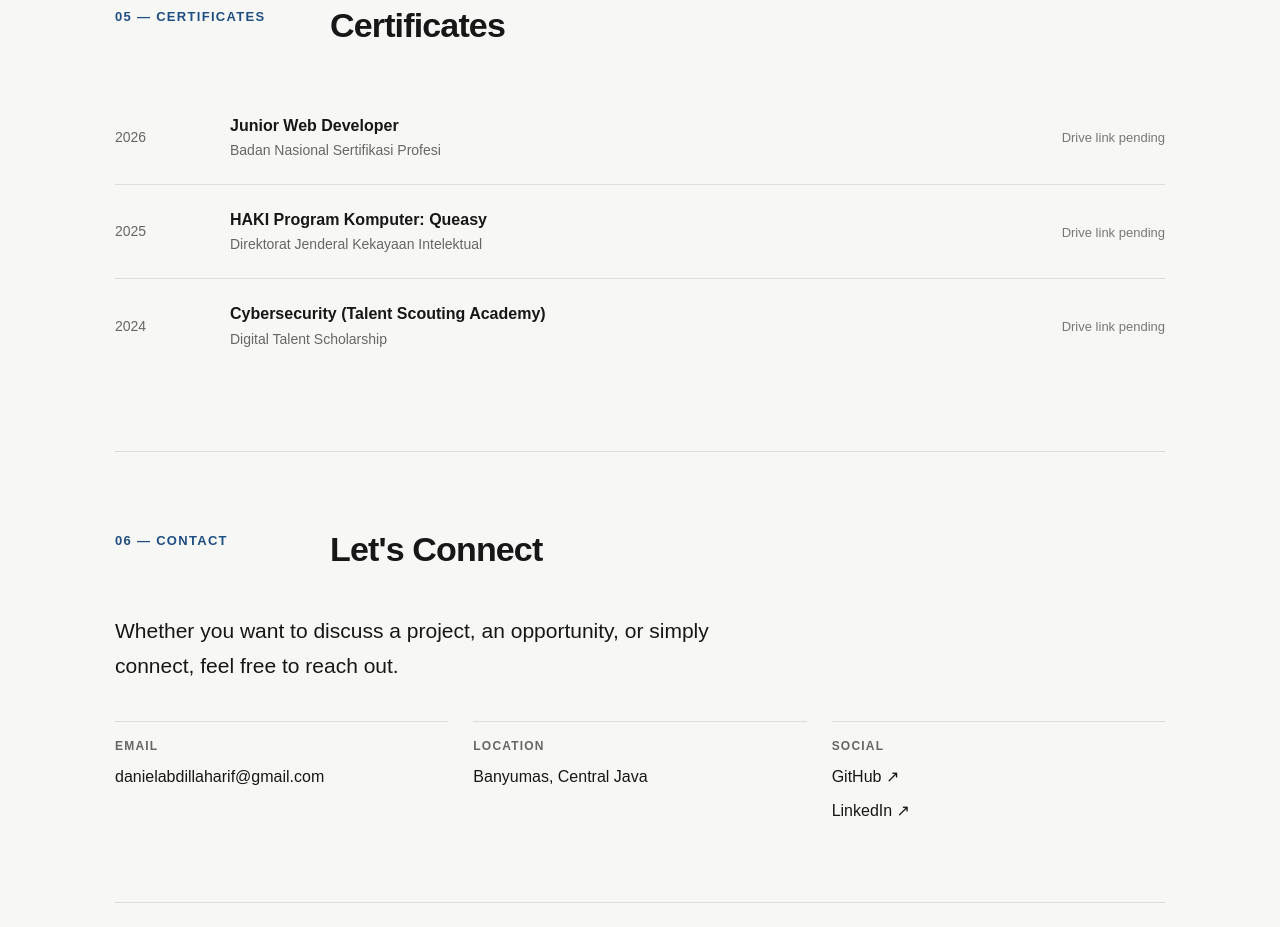
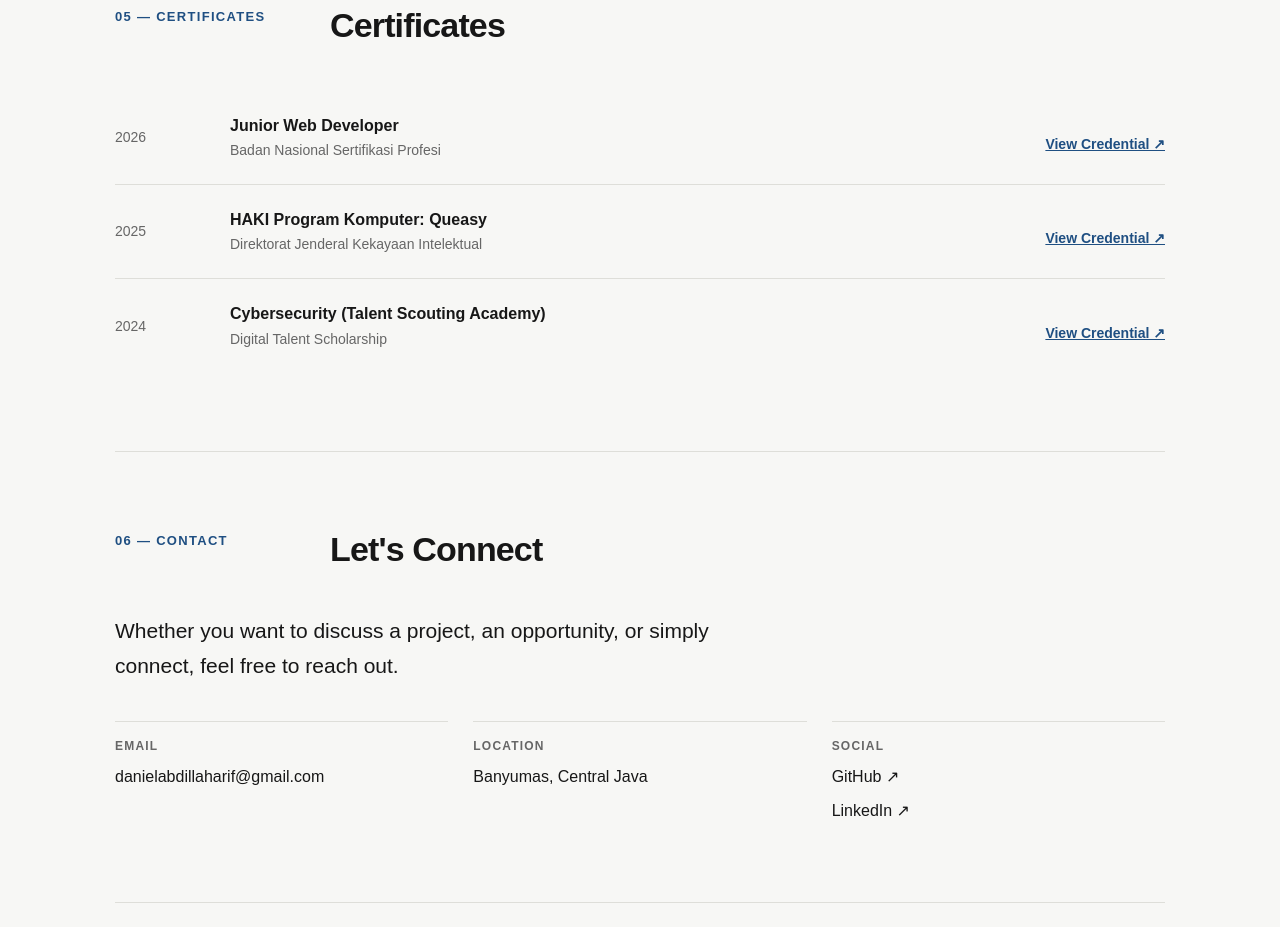
Before and after one commit to DanielAArif/daniel-portfolio, a plain HTML site: page index.html in a window 1280 px wide. Shown: the part 3740-4667 px from the top of the page. Drawn offline with Linux system fonts and the light colour scheme.

Commit message:
Update index.html

```diff
--- a/index.html
+++ b/index.html
@@ -4,7 +4,7 @@
   <meta charset="UTF-8">
   <meta name="viewport" content="width=device-width, initial-scale=1.0">
   <meta name="description" content="Portfolio of Daniel Abdillah Arif — Web Developer & Software Engineer.">
-  <title>Daniel Abdillah Arif — Web Developer & Software Engineer</title>
+  <title>Daniel Abdillah Arif</title>
   <style>
     :root {
       --bg: #f7f7f5;
@@ -713,7 +713,9 @@
               <div class="certificate-name">Junior Web Developer</div>
               <div class="certificate-issuer">Badan Nasional Sertifikasi Profesi</div>
             </div>
-            <div><span style="color:#777;font-size:13px;">Drive link pending</span></div>
+            <div><span style="color:#777;font-size:13px;">
+              <a class="project-link" href="" target="_blank" rel="noopener noreferrer">View Credential ↗</a>
+            </span></div>
           </article>
 
           <article class="certificate">
@@ -722,7 +724,9 @@
               <div class="certificate-name">HAKI Program Komputer: Queasy</div>
               <div class="certificate-issuer">Direktorat Jenderal Kekayaan Intelektual</div>
             </div>
-            <div><span style="color:#777;font-size:13px;">Drive link pending</span></div>
+            <div><span style="color:#777;font-size:13px;">
+              <a class="project-link" href="https://drive.google.com/file/d/1NYGHkZDl6hFQeq0tTkILcRyvCz-0cfgS/view?usp=sharing" target="_blank" rel="noopener noreferrer">View Credential ↗</a>
+            </span></div>
           </article>
 
           <article class="certificate">
@@ -731,7 +735,9 @@
               <div class="certificate-name">Cybersecurity (Talent Scouting Academy)</div>
               <div class="certificate-issuer">Digital Talent Scholarship</div>
             </div>
-            <div><span style="color:#777;font-size:13px;">Drive link pending</span></div>
+            <div><span style="color:#777;font-size:13px;">
+              <a class="project-link" href="https://drive.google.com/file/d/1TQ7KIRiFxa9JF_0Hr5w71YyyWK3Mgzlk/view?usp=sharing" target="_blank" rel="noopener noreferrer">View Credential ↗</a>
+            </span></div>
           </article>
         </div>
       </section>
```
